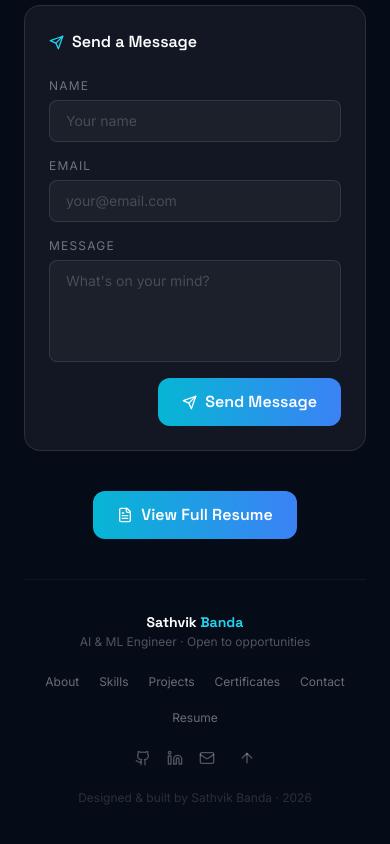
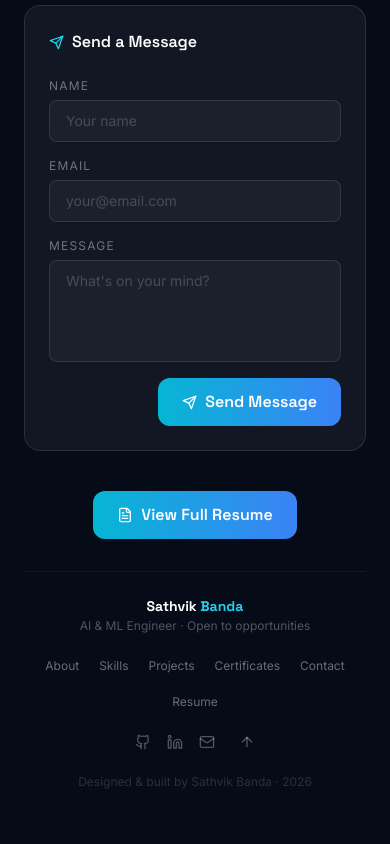
Before and after one commit to Sathvik0728/Portfolio, a React (Vite) app in the folder Portfolio/: page / in a window 390 px wide. Shown: the part 8679-9523 px from the top of the page. Built offline with nearby package versions, Linux system fonts and the light colour scheme.

Commit message:
Reduce footer spacing

```diff
--- a/Portfolio/src/components/Contact.tsx
+++ b/Portfolio/src/components/Contact.tsx
@@ -49,7 +49,7 @@ export default function Contact() {
   }
 
   return (
-    <section id="contact" ref={ref} className="py-14 md:py-24 px-6">
+    <section id="contact" ref={ref} className="py-14 md:py-20 px-6">
       <div className="max-w-3xl mx-auto text-center">
         <motion.div
           initial={{ opacity: 0, y: 30 }}
@@ -191,7 +191,7 @@ export default function Contact() {
         </motion.div>
       </div>
 
-      <footer className="mt-10 md:mt-16 pt-8 border-t border-white/5">
+      <footer className="mt-8 pt-6 border-t border-white/5">
         <div className="max-w-4xl mx-auto flex flex-col md:flex-row items-center justify-between gap-6">
           <div className="text-center md:text-left">
             <p className="font-heading font-bold text-white text-sm">
```
